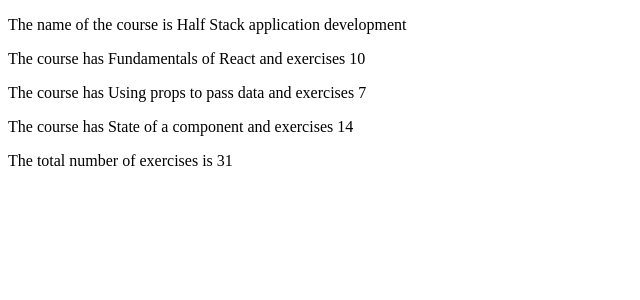
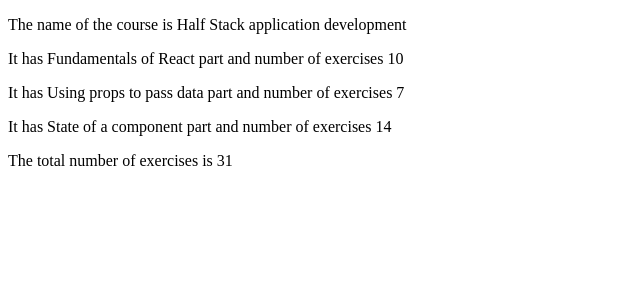
Before and after one commit to Khadija07/Full-Stack-2023, a React (Create React App) app in the folder part1/courseinfo/: page / in a window 1280 px wide. Shown: the top 300 px of the page, without its empty margins (0-640 px from the left). Built offline with nearby package versions, Linux system fonts and the light colour scheme.

Commit message:
courseinfo step 2

```diff
--- a/part1/courseinfo/src/App.js
+++ b/part1/courseinfo/src/App.js
@@ -8,16 +8,20 @@ const Header = (props) => {
     </div>
   )
 }
-const Content = (props) => {
-  console.log(props)
+const Content = () => {
+  const part1 = 'Fundamentals of React'
+  const exercises1 = 10
+  const part2 = 'Using props to pass data'
+  const exercises2 = 7
+  const part3 = 'State of a component'
+  const exercises3 = 14
+
+  console.log('Renders Part')
   return (
     <div>
-      <p>
-        <Part/>
-        <Part/>
-        <Part/>
-
-      </p>
+      <Part part={part1} exercises={exercises1}/>
+      <Part part={part2} exercises={exercises2}/>
+      <Part part={part3} exercises={exercises3}/>
     </div>
   )
 }
@@ -37,30 +41,24 @@ const Part = (props) => {
   return (
     <div>
       <p>
-        The course has {props.part} and exercises {props.exercises}
+        It has {props.part} part and number of exercises {props.exercises}
       </p>
     </div>
   )
 }
 
 
-
-
 const App = () => {
   const course = 'Half Stack application development'
-  const part1 = 'Fundamentals of React'
   const exercises1 = 10
-  const part2 = 'Using props to pass data'
   const exercises2 = 7
-  const part3 = 'State of a component'
   const exercises3 = 14
+  console.log('App')
 
   return (
     <div>
       <Header course={course} />
-      <Part part={part1} exercises={exercises1}/>
-      <Part part={part2} exercises={exercises2}/>
-      <Part part={part3} exercises={exercises3}/>
+      <Content/>
       <Total total= {exercises1+exercises2+exercises3}/>
 
 
```
